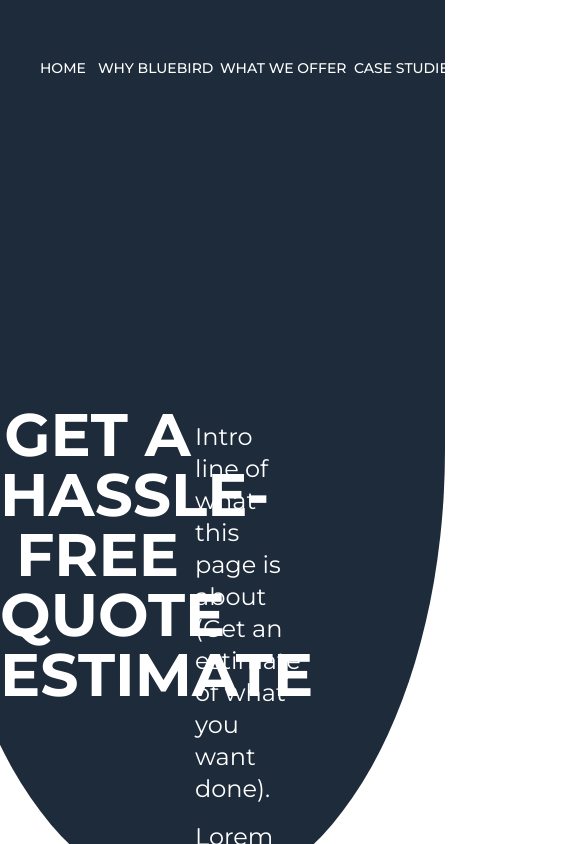
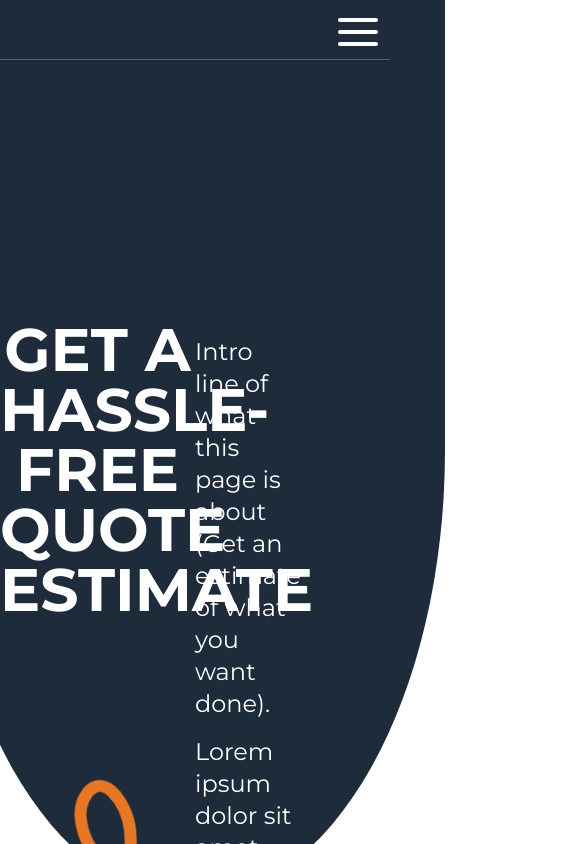
Before and after one commit to bluebird-technologies/bluebird_tech_OLD, a Next.js app: page /calculator in a window 390 px wide. Shown: the top 844 px of the page, 585 px wide, since content can reach past the window. Built offline with nearby package versions, Linux system fonts and the light colour scheme.

Commit message:
Mobile header added

```diff
--- a/pages/calculator.tsx
+++ b/pages/calculator.tsx
@@ -15,6 +15,7 @@ import QuoteCalculatorWidget from '../components/Calculator/QuoteCalculatorWidge
 import CalculatorSquiggle from '../components/Calculator/icons/CalculatorSquiggle';
 import { calculateTotals, getAllRoles } from '../components/Calculator/data/Utility';
 import YourTeam from '../components/Calculator/YourTeam';
+import { MobileHeader } from '../components/MobileHeader';
 
 function Calculator() {
   const [formSectionActive, setFormSectionActive] = useState(false);
@@ -140,13 +141,13 @@ function Calculator() {
   const teamMembers = combineAndDisplayRoles();
 
   return (
-    <>
+    <div>
       {formSectionActive && (
         <div>
           <CalculatorContext.Provider value={contextValue}>
             {!showCalculationScreen && (
-              <>
-                <div className="w-full flex flex-col items-center relative h-[200px]">
+              <div>
+                <div className="w-full flex flex-col items-center relative h-[200px] overflow-hidden">
                   <div
                     className="bg-primary h-full"
                     style={{
@@ -157,7 +158,12 @@ function Calculator() {
                       borderBottomRightRadius: '50%',
                     }}
                   />
-                  <Header />
+                  <div className="w-full 2xl:hidden">
+                    <MobileHeader />
+                  </div>
+                  <div className="hidden 2xl:block">
+                    <Header />
+                  </div>
                 </div>
 
                 <div className="flex bg-secondary h-[1100px] w-full -mt-64">
@@ -168,7 +174,7 @@ function Calculator() {
                     <QuoteCalculatorWidget />
                   </div>
                 </div>
-              </>
+              </div>
             )}
             {showCalculationScreen && (
               <>
@@ -183,7 +189,9 @@ function Calculator() {
                       borderBottomRightRadius: '50%',
                     }}
                   />
-                  <Header />
+                  <div className="hidden">
+                    <Header />
+                  </div>
                   <div className="flex flex-col w-full mt-32" style={{ zIndex: 10 }}>
                     <h1 className="w-full text-center title-1">Your Quote Estimate</h1>
                     <div className="flex w-full justify-center">
@@ -350,7 +358,12 @@ function Calculator() {
               borderBottomRightRadius: '50%',
             }}
           />
-          <Header />
+          <div className=" lg:hidden w-full">
+            <MobileHeader />
+          </div>
+          <div className="hidden lg:block w-full">
+            <Header />
+          </div>
           <div className="w-full flex flex-col">
             <div className="flex w-full mt-32" style={{ zIndex: 5 }}>
               <div className="flex flex-col justify-center text-center w-1/2">
@@ -419,7 +432,7 @@ function Calculator() {
           <Footer />
         </div>
       )}
-    </>
+    </div>
   );
 }
 
```
